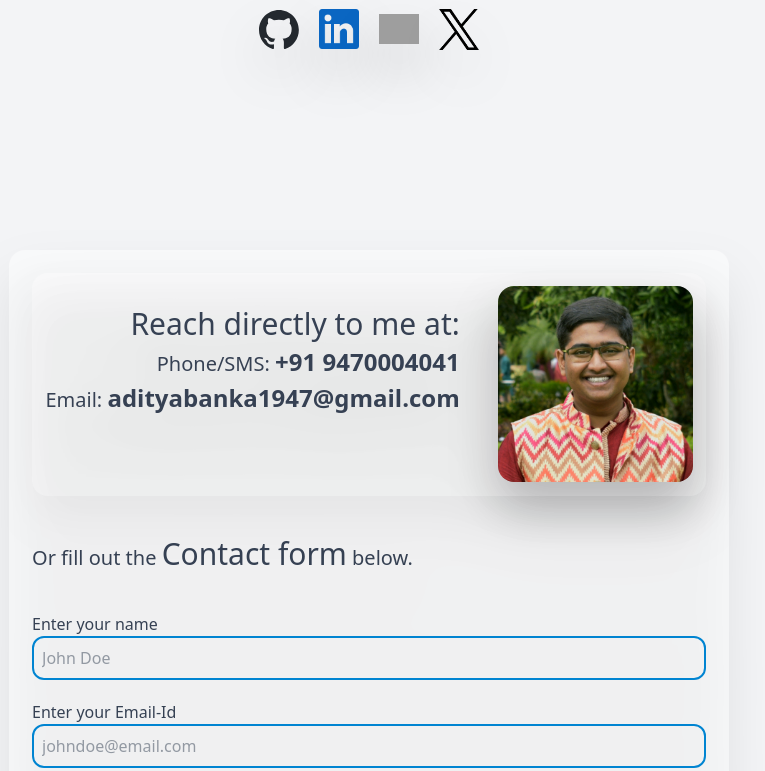
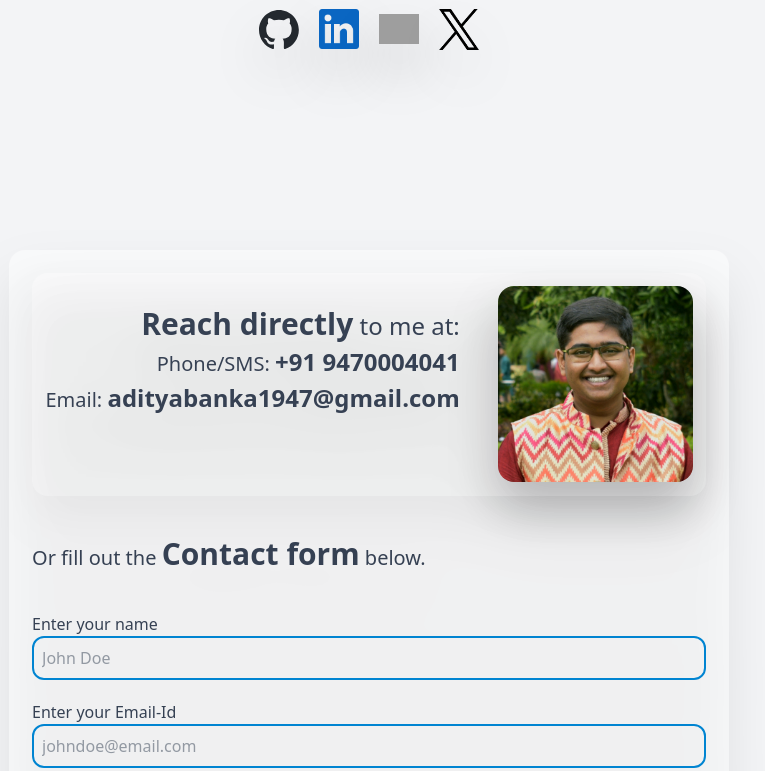
Before and after one commit to adityaBanka/adityabanka.github.io, a React (Vite) app: page /contact in a window 1280 px wide. Shown: the part 395-1166 px from the top of the page, without its empty margins (271-1036 px from the left). Built offline with nearby package versions, Linux system fonts and the light colour scheme; grey boxes are pictures that could not be loaded.

Commit message:
small chungus changes

```diff
--- a/src/Pages/Contact.jsx
+++ b/src/Pages/Contact.jsx
@@ -74,14 +74,14 @@ function Contact() {
 
         <div className='flex flex-col-reverse md:flex-row space-y-5 space-y-reverse md:space-x-5 items-start justify-between md:bg-white/25 md:drop-shadow-2xl md:rounded-2xl md:p-[2%]'>
           <div className='flex flex-col space-y-1 text-2xl md:text-right'>
-            <p className='text-3xl'>Reach directly to me at:</p>
+            <p><span className='text-3xl font-semibold'>Reach directly</span> to me at:</p>
             <p><span className='text-xl'>Phone/SMS: </span><span className='font-semibold'>+91 9470004041</span></p>
             <p><span className='text-xl'>Email: </span><span className='font-semibold'>adityabanka1947@gmail.com</span></p>
           </div>
           <img src="AdityaBankaContact.jpg" className='w-full md:w-[30%] h-auto rounded-2xl drop-shadow-2xl'></img>
         </div>
 
-        <p className='text-xl'>Or fill out the <span className='text-3xl'>Contact form</span> below.</p>
+        <p className='text-xl'>Or fill out the <span className='text-3xl font-semibold'>Contact form</span> below.</p>
 
         <form className='flex flex-col space-y-5' onSubmit={handleSubmit}>
 
```
